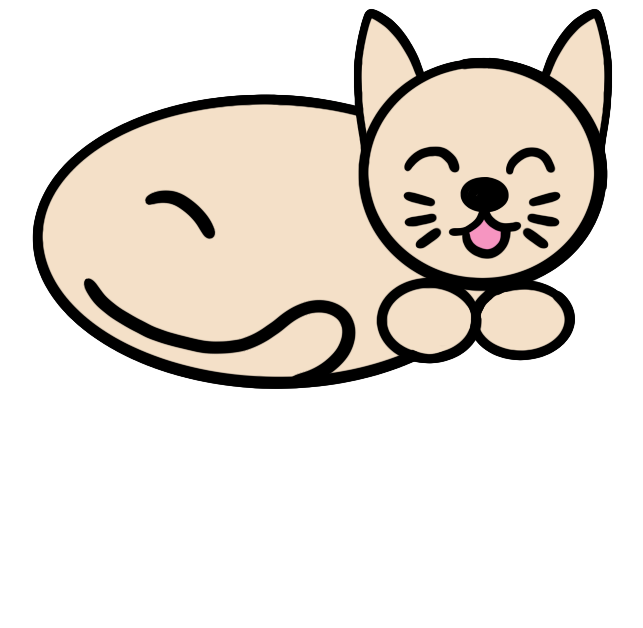
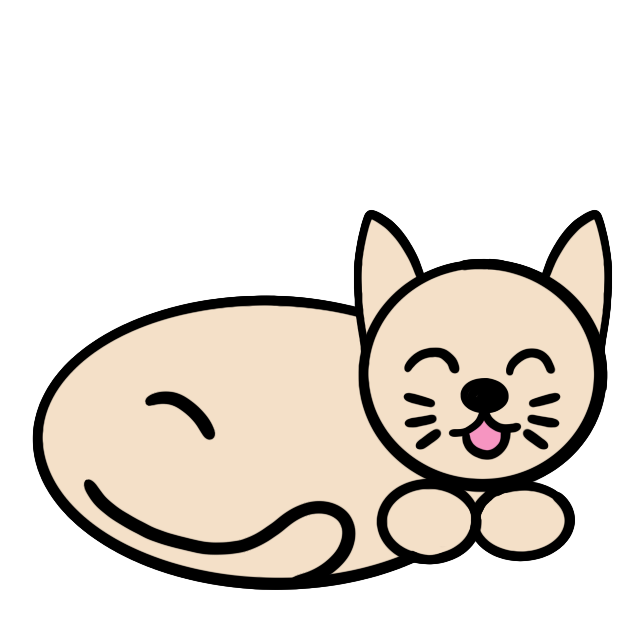
Before and after one commit to mhat/trainthatchonkycat, a plain HTML site: page index.html in a window 1280 px wide. Shown: the whole page, without its empty margins (318-961 px from the left). Drawn offline with Linux system fonts and the light colour scheme.

Commit message:
maybe this way

```diff
--- a/index.html
+++ b/index.html
@@ -1,3 +1,9 @@
-<p style="text-align:center">
-  <img src="sleepychonky.png">
+<style>
+html {
+   width:100%;
+   height:100%;
+   background:url(sleepychonky.png) center center no-repeat;
+}
+<p>
+  &nbsp;
 </p>
```
